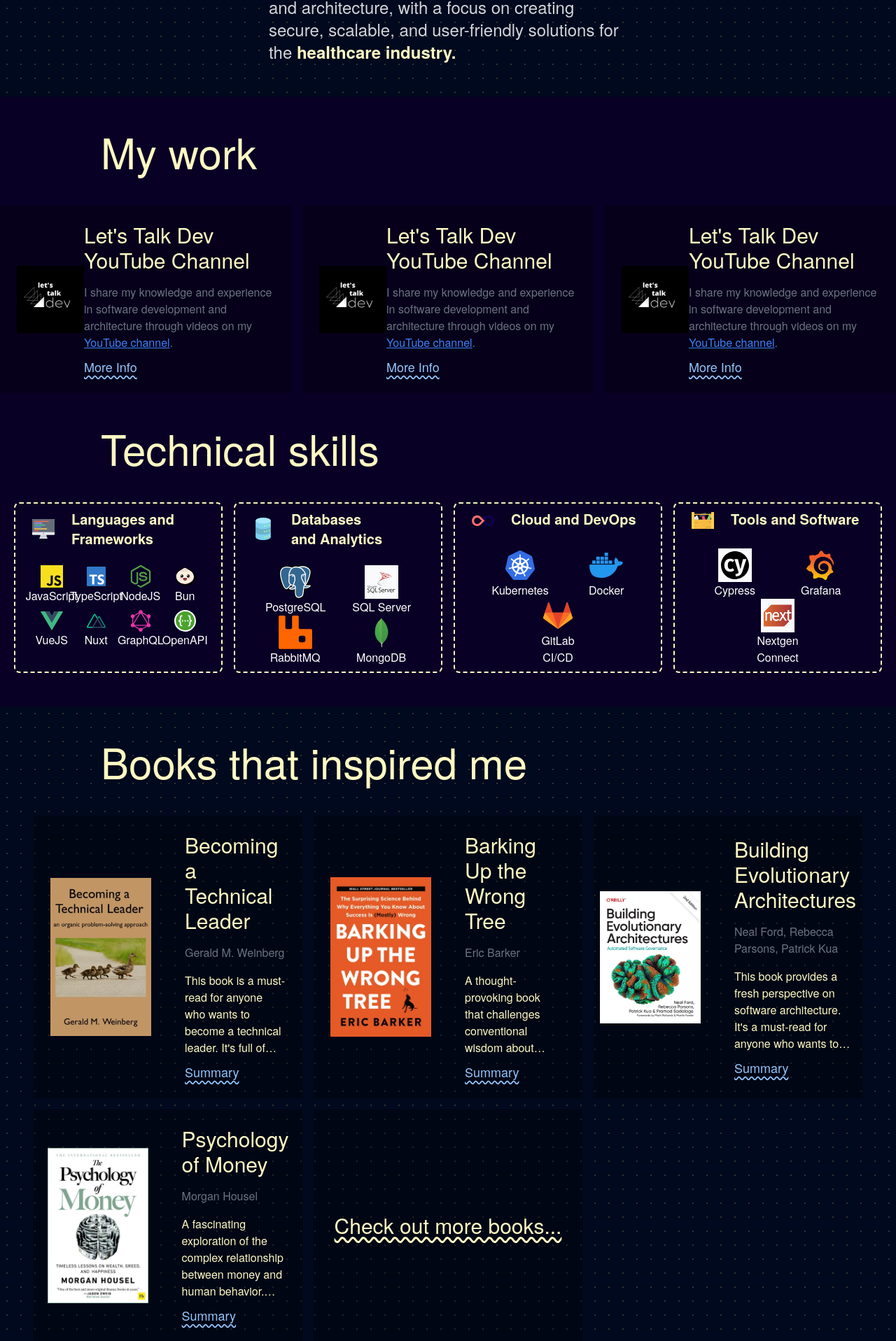
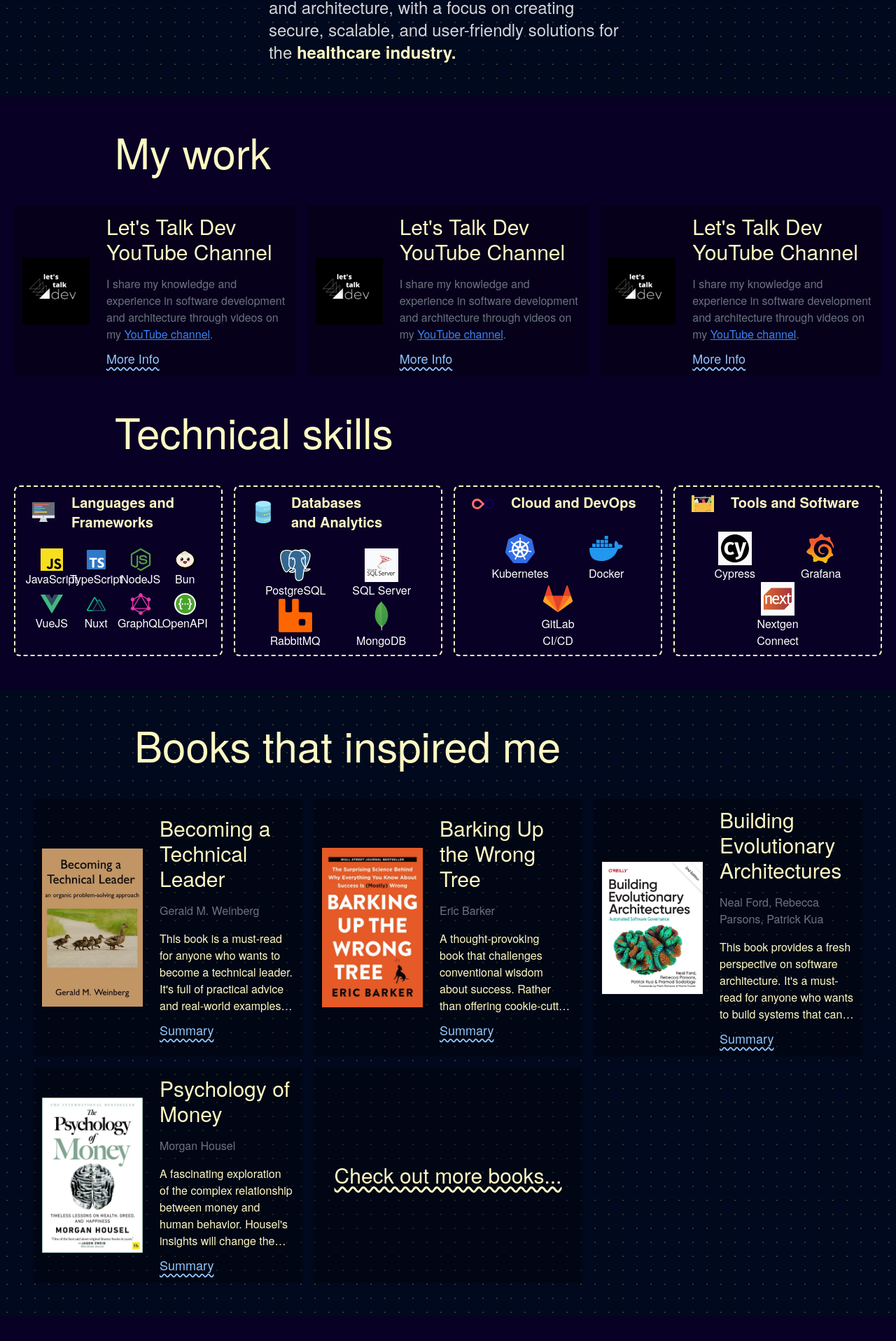
Before and after one commit to mihailtd/mihai.ltd, a Nuxt app: page / in a window 1280 px wide. Shown: the part 1880-3797 px from the top of the page at 70% size. Built offline with nearby package versions, Linux system fonts and the light colour scheme.

Commit message:
fix: fixed paddings on mobile

```diff
--- a/pages/index.vue
+++ b/pages/index.vue
@@ -45,7 +45,7 @@
       </p>
     </section>
 
-    <section>
+    <section class="px-5">
       <h2
         class="px-5 py-12 text-4xl text-yellow-100 md:text-5xl lg:px-24 lg:text-6xl xl:px-36"
       >
@@ -55,10 +55,10 @@
         <div
           v-for="i in 3"
           :key="i"
-          class="flex items-center justify-center bg-black/30 p-6 hover:bg-black/50"
+          class="flex items-center justify-center bg-black/30 p-3 hover:bg-black/50"
         >
           <img src="/images/logo.png" class="w-24" alt="Let's Talk Dev logo" />
-          <div>
+          <div class="pl-6">
             <h3 class="pb-4 text-3xl text-yellow-100">
               Let's Talk Dev YouTube Channel
             </h3>
@@ -84,13 +84,13 @@
       </div>
     </section>
 
-    <section class="pb-12">
+    <section class="px-5 pb-12">
       <h2
-        class="px-5 py-12 text-4xl text-yellow-100 md:text-5xl lg:px-24 lg:text-6xl xl:px-36"
+        class="py-12 text-4xl text-yellow-100 md:text-5xl lg:px-24 lg:text-6xl xl:px-36"
       >
         Technical skills
       </h2>
-      <div class="grid gap-4 px-5 lg:grid-cols-2 xl:grid-cols-4">
+      <div class="grid gap-4 lg:grid-cols-2 xl:grid-cols-4">
         <div
           class="rounded-lg border-2 border-dashed border-yellow-100 p-2 px-6"
         >
@@ -310,27 +310,25 @@
     </section>
 
     <section
-      class="bg-[#000000] bg-[radial-gradient(#ffffff33_1px,#00091d_1px)] bg-[size:20px_20px] pb-12"
+      class="bg-[#000000] bg-[radial-gradient(#ffffff33_1px,#00091d_1px)] bg-[size:20px_20px] px-5 pb-12 lg:px-8 xl:px-12"
     >
       <h2
-        class="px-5 py-12 text-4xl text-yellow-100 md:text-5xl lg:px-24 lg:text-6xl xl:px-36"
+        class="py-12 text-4xl text-yellow-100 md:text-5xl lg:px-24 lg:text-6xl xl:px-36"
       >
         Books that inspired me
       </h2>
-      <div
-        class="grid gap-4 md:grid-cols-2 md:px-2 lg:px-4 xl:grid-cols-3 xl:px-12"
-      >
+      <div class="grid gap-4 md:grid-cols-2 xl:grid-cols-3">
         <div
           v-for="book in topBooks"
           :key="book.title"
-          class="flex items-center justify-center bg-black/30 p-6 hover:bg-black/50"
+          class="flex items-center justify-center bg-black/30 p-3 hover:bg-black/50"
         >
           <img
             class="w-36"
             :src="book.cover"
             :alt="`${book.title} by ${book.author} cover image`"
           />
-          <div class="pl-12">
+          <div class="pl-6">
             <h3 class="text-3xl text-yellow-100">
               {{ book.title }}
             </h3>
```
